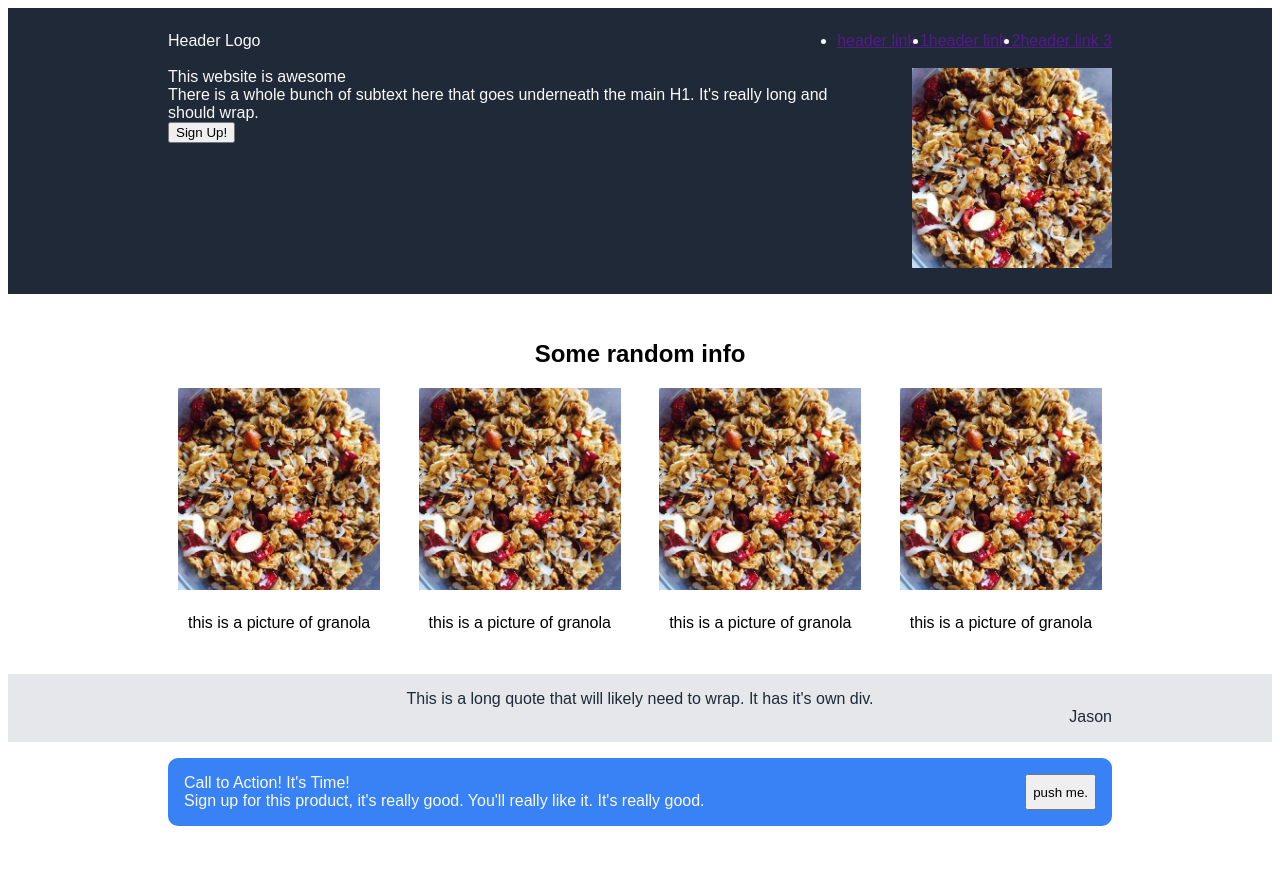
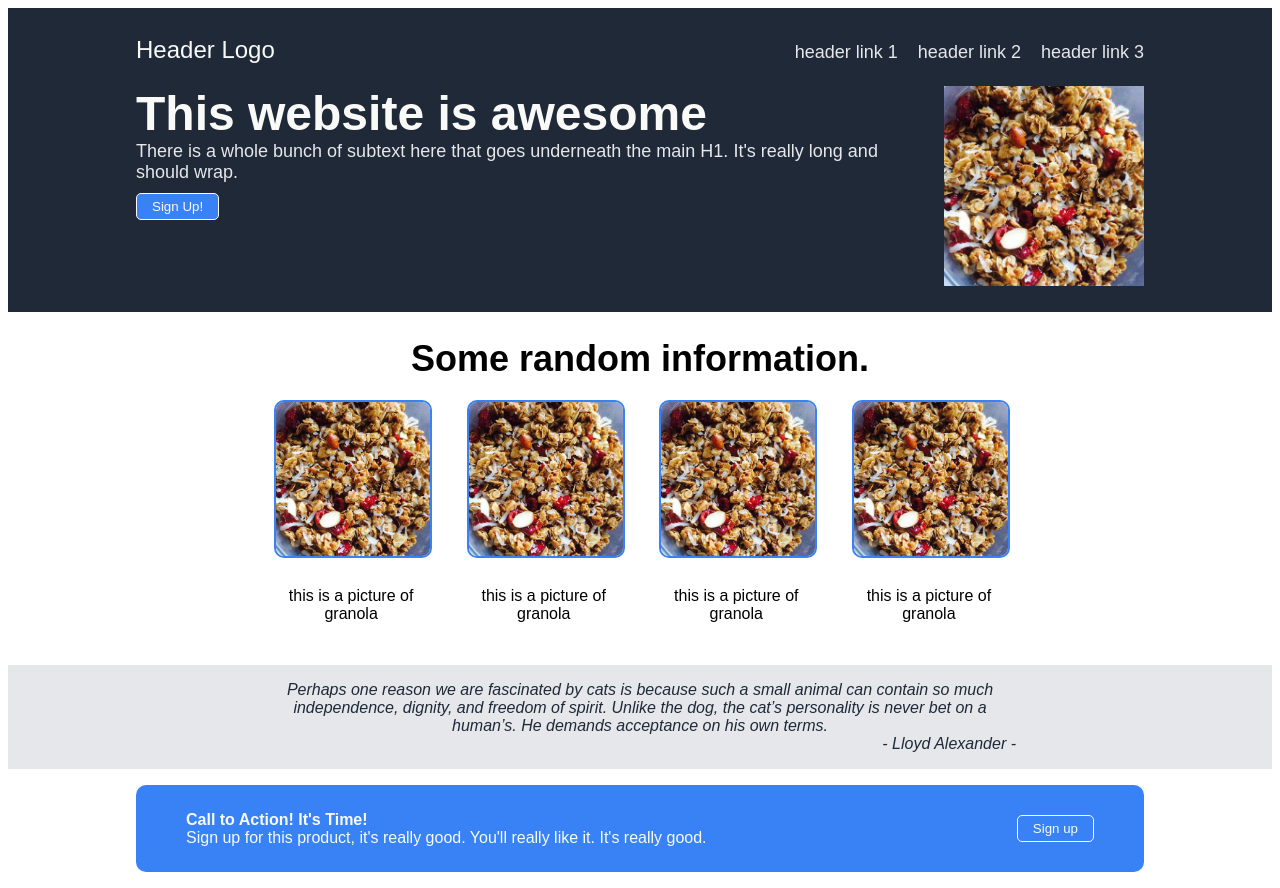
Before and after one commit to Jason-Wall/Static-Site, a plain HTML site: page index.html in a window 1280 px wide. Before the commit the page ends 842 px from the top, so only its background shows below. Drawn offline with Linux system fonts and the light colour scheme.

Commit message:
CSS styling finished

```diff
--- a/index.html
+++ b/index.html
@@ -19,9 +19,9 @@
     </div>
     <div class="hero-body">
         <div class="hero-left">
-            <div class = "text1">This website is awesome</div>
-            <div class = "text2">There is a whole bunch of subtext here that goes underneath the main H1. It's really long and should wrap.</div>
-            <button class="button-text">Sign Up!</button>
+            <div class = "hero-text1">This website is awesome</div>
+            <div class = "hero-text2">There is a whole bunch of subtext here that goes underneath the main H1. It's really long and should wrap.</div>
+            <button>Sign Up!</button>
         </div>
         <div class="hero-right">
             <img src="granola.jpg" alt="picture of granola">
@@ -29,7 +29,7 @@
     </div>
 </div>
 <div class="info-main">
-    <h2>Some random info</h2>
+    <div class="info-header">Some random information.</div>
     <div class="box-container">
         <div class="boxes">
             <img src="granola.jpg" alt="picture of granola">
@@ -50,15 +50,15 @@
     </div>
 </div>
 <div class="quote-main">
-    <div class="quote">This is a long quote that will likely need to wrap. It has it's own div.</div>
-    <div class = "quote-credit">Jason</div>
+    <div class="quote">Perhaps one reason we are fascinated by cats is because such a small animal can contain so much independence, dignity, and freedom of spirit. Unlike the dog, the cat’s personality is never bet on a human’s. He demands acceptance on his own terms.</div>
+    <div class = "quote-credit">- Lloyd Alexander -</div>
 </div>
 <div class="action-main">
     <div class="action left">
         <div class="action-header"> Call to Action! It's Time!</div>
         <div class="action-text"> Sign up for this product, it's really good. You'll really like it. It's really good.</div>
     </div>
-    <button>push me.</button>
+    <button>Sign up</button>
 </div>
 
 </div>
--- a/styles.css
+++ b/styles.css
@@ -4,7 +4,7 @@ body{
 .hero-main{
     background-color: #1f2937;
     color: #f9faf8;
-    padding: 1em 20vh;
+    padding: 1em 10vw;
 }
 
 
@@ -13,14 +13,27 @@ body{
     display: flex;
     margin: 0 auto;
     padding: 0.5em 0;
+    gap: 20px;
+
+    color: #f9faf8;
+    font-size: 24px;
 }
 
 .header-links{
     display: flex;
     justify-content: center;
+    gap: 20px;
     padding: 0;
     margin: 0;
+    list-style: none;
 }
+
+.header-links a{
+    text-decoration: none;
+    color: #e5e7eb;
+    font-size: 18px;
+}
+
 
 .hero-body{
     display: flex;
@@ -29,9 +42,16 @@ body{
     gap: 3vw;
 }
 
-.hero-right, .hero-left{
-    /* width: 40vw; */
+.hero-text1{
+    font-size: 48px;
+    font-weight: 800;
 }
+
+.hero-text2{
+    color: #e5e7eb;
+    font-size: 18px;
+}
+
 
 .hero-right{
     display: flex;
@@ -40,11 +60,28 @@ body{
     object-fit: fill;
 }
 
+button{
+    background-color: #3882f6;
+    color: #f9faf8;
+    border-radius: 5px;
+    border: #f9faf8 solid 1px;
+    height: max-content;
+    padding: 5px 15px;
+    margin: 10px 0;
+    min-width: fit-content;
+}
+
 .info-main{
-    padding: 1em 20vh;
+    padding: 1em 20vw;
     margin: 10px;
     text-align: center;
     height:max-content;
+}
+
+.info-header{
+    font-size: 36px;
+    font-weight: bold;
+    margin-bottom: 20px;
 }
 
 .box-container{
@@ -53,7 +90,7 @@ body{
 }
 
 .boxes{
-gap: 1vh;
+gap: 1vw;
 display: flex;
 flex-direction: column;
 align-items: space-between;
@@ -61,12 +98,16 @@ align-items: space-between;
 
 .boxes img{
     width: 100%;
+    border-radius: 10px;
+    border: #3882f6 solid 2px;
+    max-width: 20vw;
    }
 
 .quote-main{
     background-color: #e5e7eb;
     color: #1f2937;
-    padding: 1em 20vh;
+    padding: 1em 20vw;
+    font-style: italic;
 }
 
 .quote{
@@ -79,11 +120,17 @@ align-items: space-between;
 
 .action-main{
     border-radius: 10px;
-    margin: 1em 20vh;
-    padding: 1em;
+    margin: 1em 10vw;
+    padding: 20px 50px;
     background-color: #3882f6;
     color: #f9faf8;
 
     display: flex;
     justify-content: space-between;
+    align-items: center;
+    gap: 20px;
 }
+
+.action-header{
+    font-weight: bold;
+}
```
